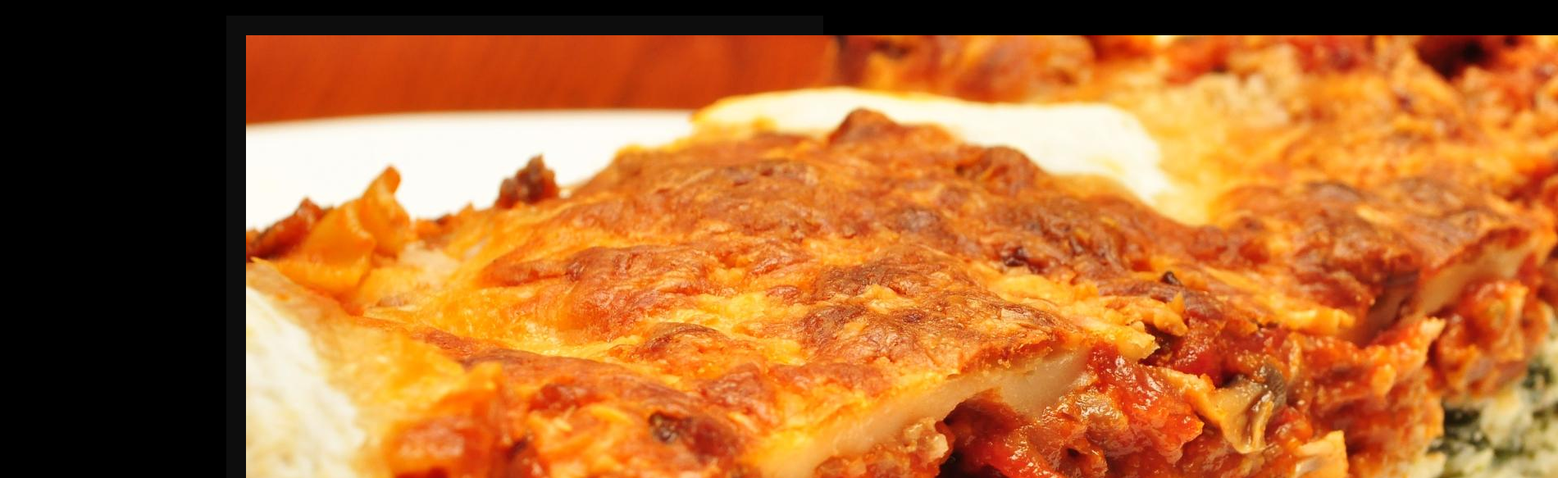
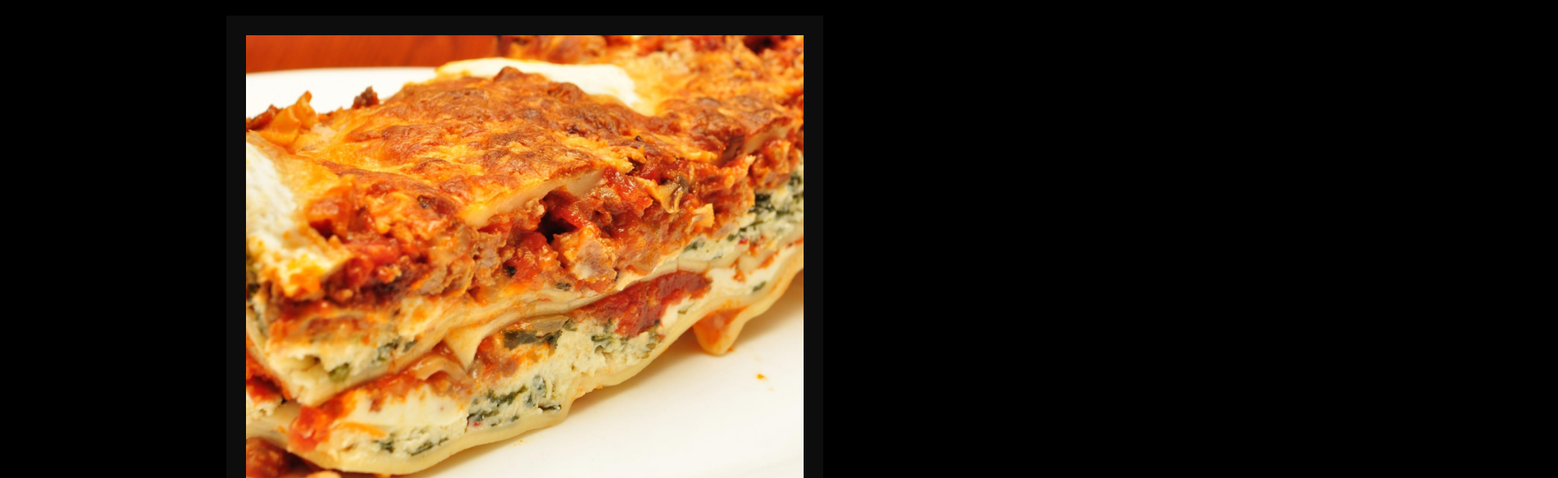
Before and after one commit to jurgengjoncari/odin-recipes, a plain HTML site: page recipes/lasagna.html in a window 1280 px wide. Shown: the part 61-644 px from the top of the page at 82% size, 1900 px wide, since content can reach past the window. Drawn offline with Linux system fonts and the light colour scheme.

Commit message:
Fix styling

```diff
--- a/style.css
+++ b/style.css
@@ -1,4 +1,4 @@
-html {
+body {
     background-color: black;
     color: rgba(255, 255, 255, 0.87);
 }
@@ -15,7 +15,7 @@ main {
 }
 
 main img {
-    width: auto;
+    width: 100%;
     height: auto;
 }
 
```
